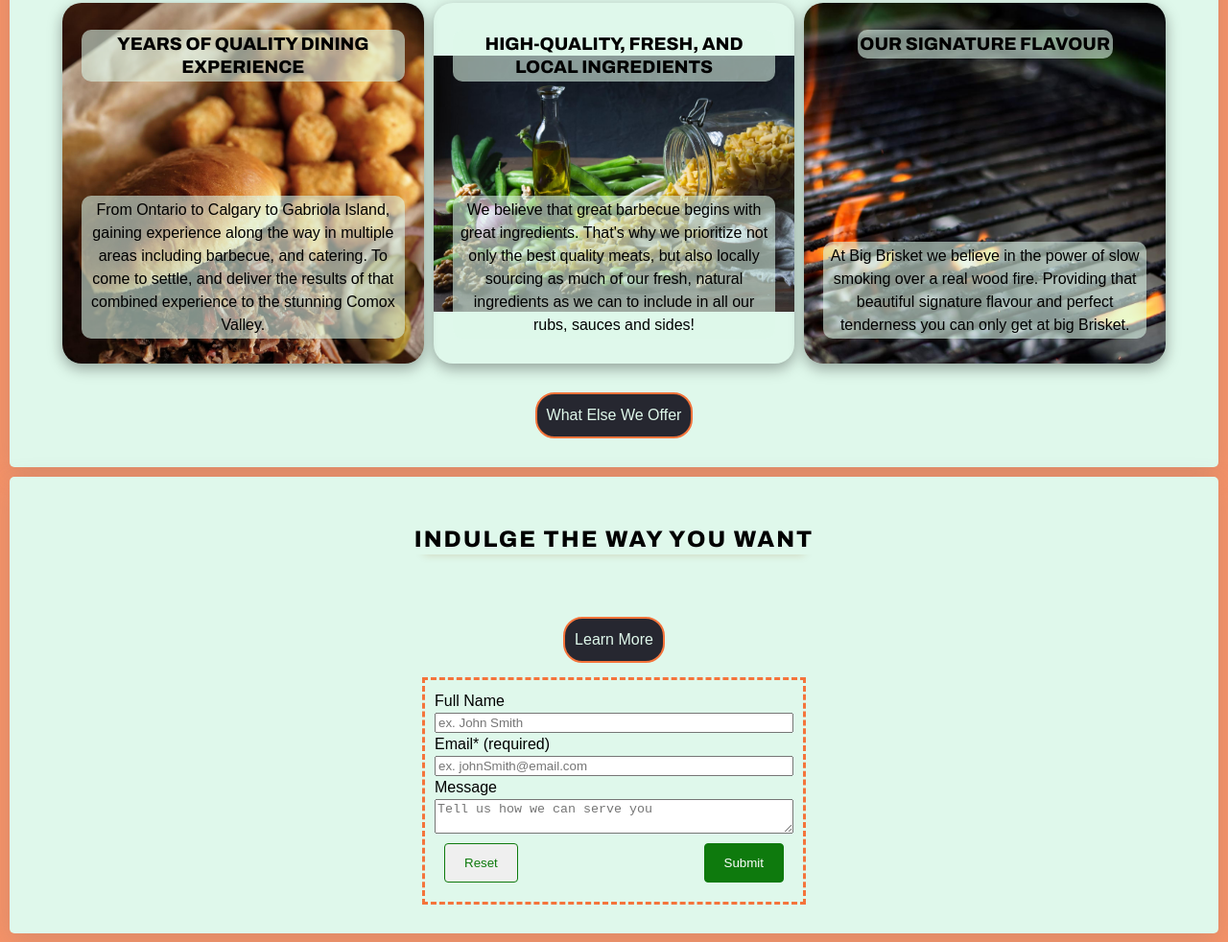
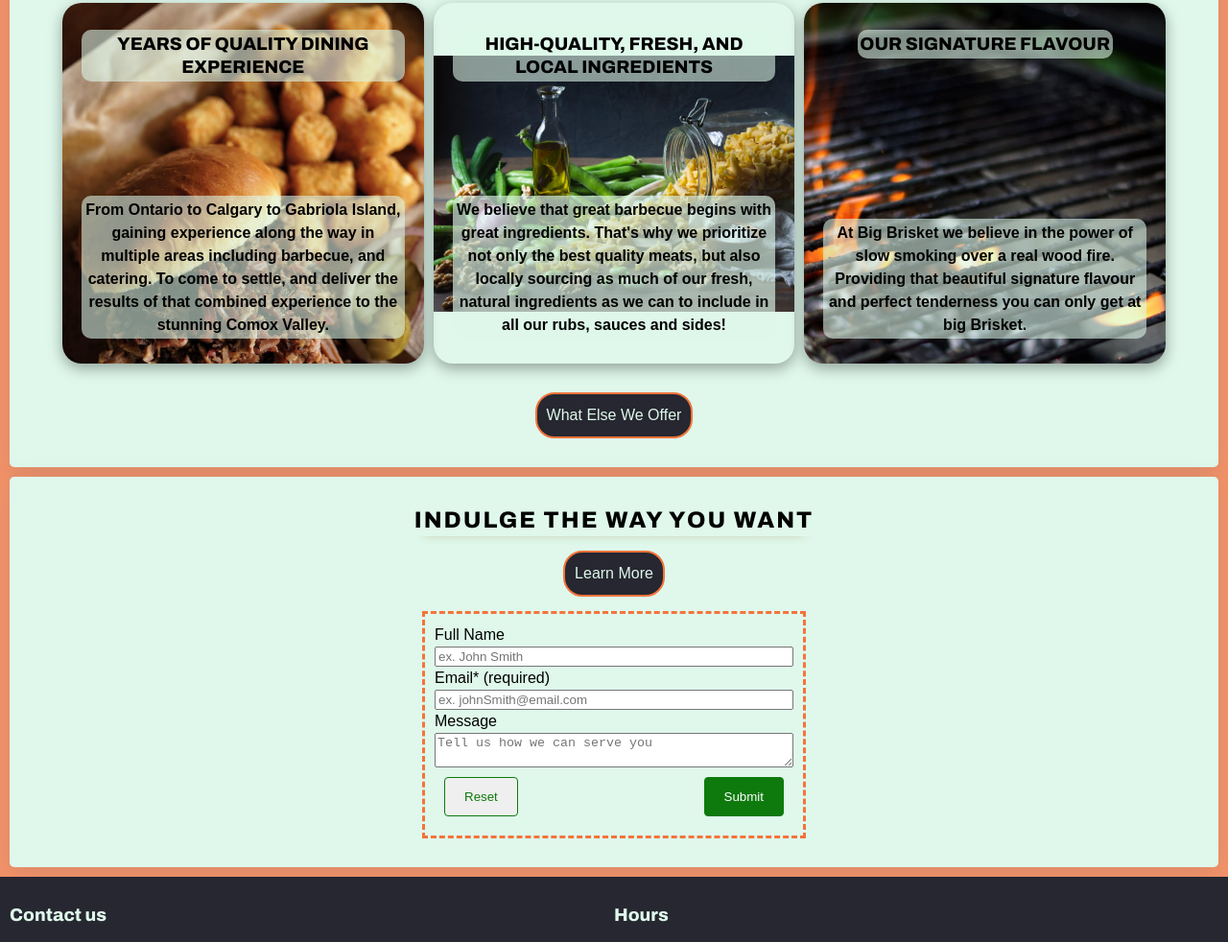
Before and after one commit to nic-dgl103-f24-dlu1/project-S-Case273, a plain HTML site: page index.html in a window 1280 px wide. Shown: the part 1865-2847 px from the top of the page at 96% size. Drawn offline with Linux system fonts and the light colour scheme; a web font is replaced by a local one.

Commit message:
Add styling to Call-to-Action, and Footer

```diff
--- a/index.html
+++ b/index.html
@@ -78,7 +78,7 @@
 
         <section class="call-to-action">
             <h2>Indulge the way you want</h2>
-            <a href="services.html" class="service-btn btn">Learn more</a>
+            <a href="services.html" class="btn">Learn more</a>
             <div class="wrapper-form">
                 <!-- FIXME: submit method currently innactive-->
             <form class="form" method="post" action="#">
--- a/style.css
+++ b/style.css
@@ -226,6 +226,14 @@
     border-radius: 10px;
    }
 
+   .cards p{
+    font-weight: 600;
+   }
+
+   .quality p{
+    background-color: #dff8eba7;
+   }
+
    .cards h3 {
     text-transform: uppercase;
    }
@@ -322,11 +330,6 @@
     border-top: 1px solid rgba(75, 43, 2, 0.596);
     margin: 0 auto;
    }
-
-
-
-
-
 
    /* ===============
     RESPONSIVE NAV
@@ -492,7 +495,17 @@
     CALL-TO-ACTION
     =========*/
 
+    .call-to-action h2 {
+      margin: 0;
+    }
 
+    /*========
+    FOOTER
+    =========*/
+
+    .footer li {
+      padding: 0;
+    }
 
 
 
```
